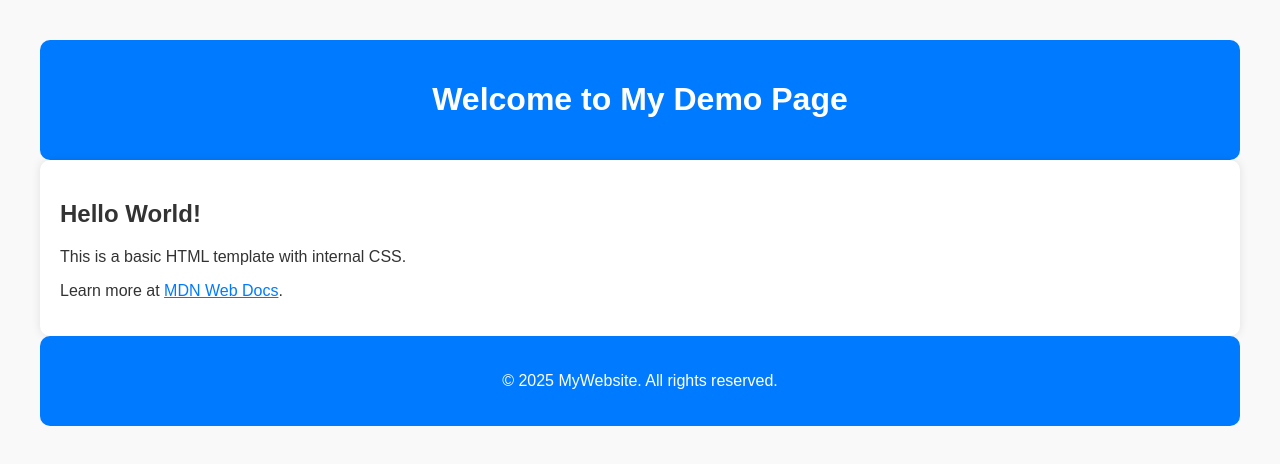
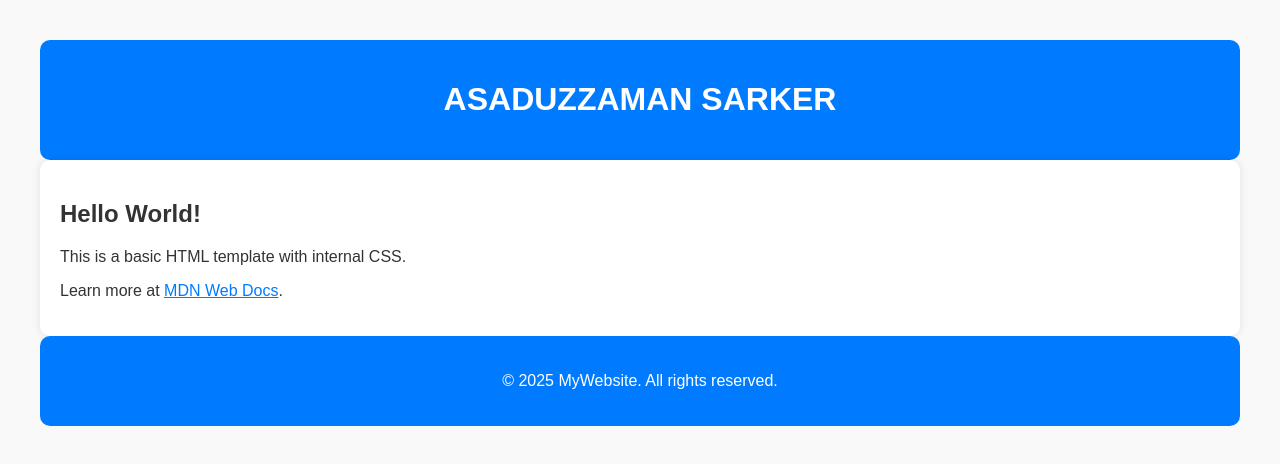
Before and after one commit to asaduzzaman-sarker/new-project, a plain HTML site: page index.html in a window 1280 px wide. Drawn offline with Linux system fonts and the light colour scheme.

Commit message:
Add a name

```diff
--- a/index.html
+++ b/index.html
@@ -3,7 +3,7 @@
 <head>
   <meta charset="UTF-8">
   <meta name="viewport" content="width=device-width, initial-scale=1">
-  <title>My Demo Page</title>
+  <title>My Demo Page 1</title>
   <style>
     body {
       font-family: Arial, sans-serif;
@@ -32,7 +32,7 @@
 <body>
 
   <header>
-    <h1>Welcome to My Demo Page</h1>
+    <h1>ASADUZZAMAN SARKER</h1>
   </header>
 
   <main>
```
